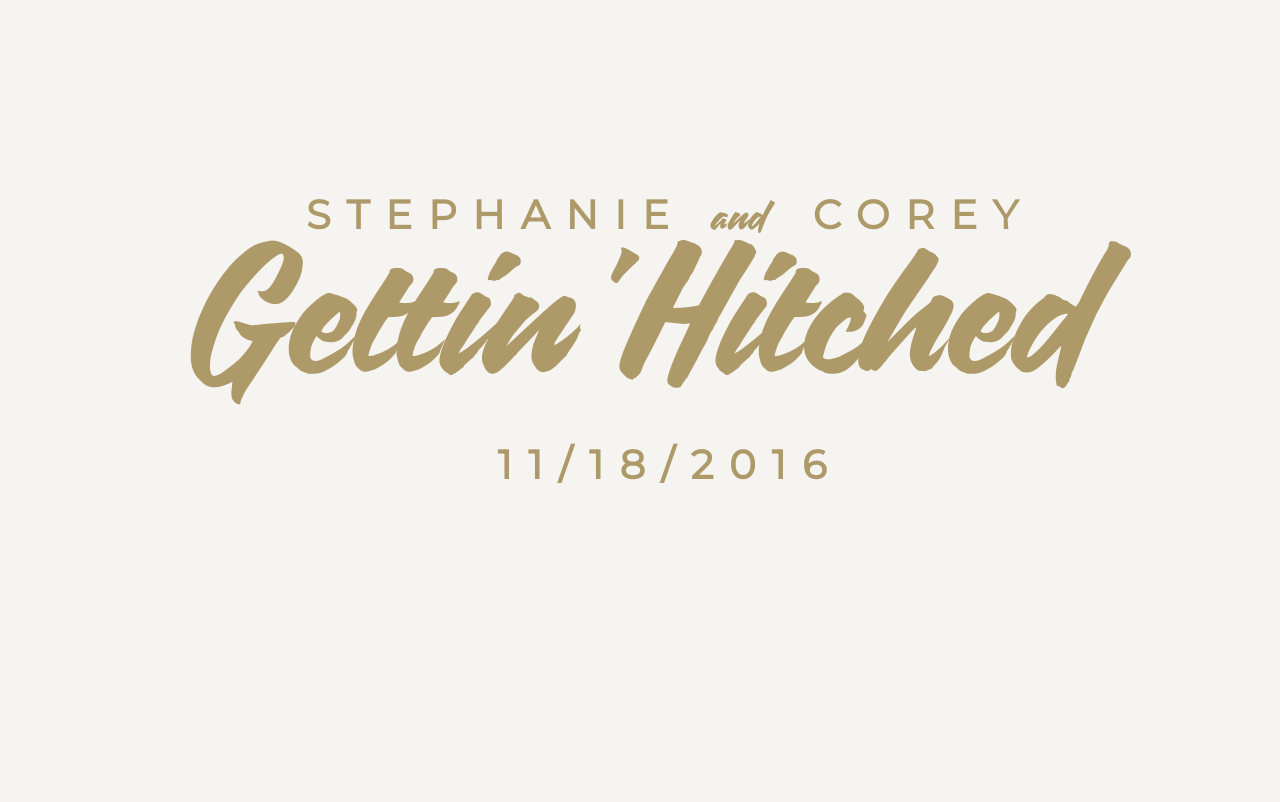
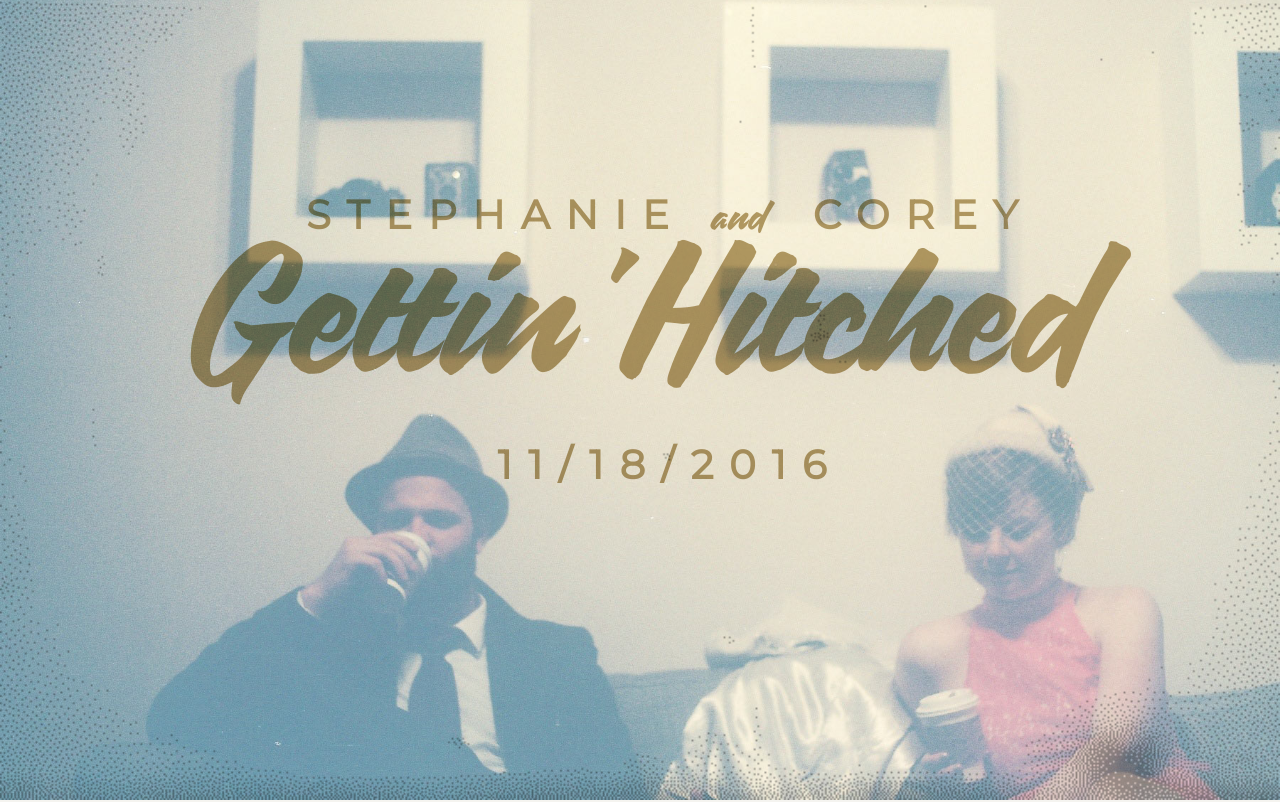
Before and after one commit to coreypkolb/wedding, a plain HTML site: page index.html in a window 1280 px wide. Shown: the top 802 px of the page. Drawn offline with nearby package versions, Linux system fonts and the light colour scheme; files that its build step writes are made by us from their sources; a small style sheet from the web is missing.

Commit message:
updated omg paths

```diff
--- a/scss/master.scss
+++ b/scss/master.scss
@@ -125,7 +125,7 @@ header{
 	min-height: 60vh;
 	padding: 160px 80px;
 	//background: url(/img/steph-corey-2.jpg);
-	background: url(img/corey-steph.jpg);
+	background: url(../img/corey-steph.jpg);
 	background-size: cover;
 	background-position: center bottom;
 	text-align: center;
@@ -149,7 +149,7 @@ header{
 		position: absolute;
 		top: 0;
 		left: 0;
-		background: url(img/filmscratches.gif);
+		background: url(../img/filmscratches.gif);
 		mix-blend-mode: multiply;
 		background-size: cover;
 		background-position: center bottom;
@@ -189,7 +189,7 @@ header{
 		width: 100%;
 		height: 100%;
 		display: block;
-		background: url(img/plants.jpg);
+		background: url(../img/plants.jpg);
 		background-size: cover;
 		z-index: -1;
 		transition: all ease-in-out .15s;
```
